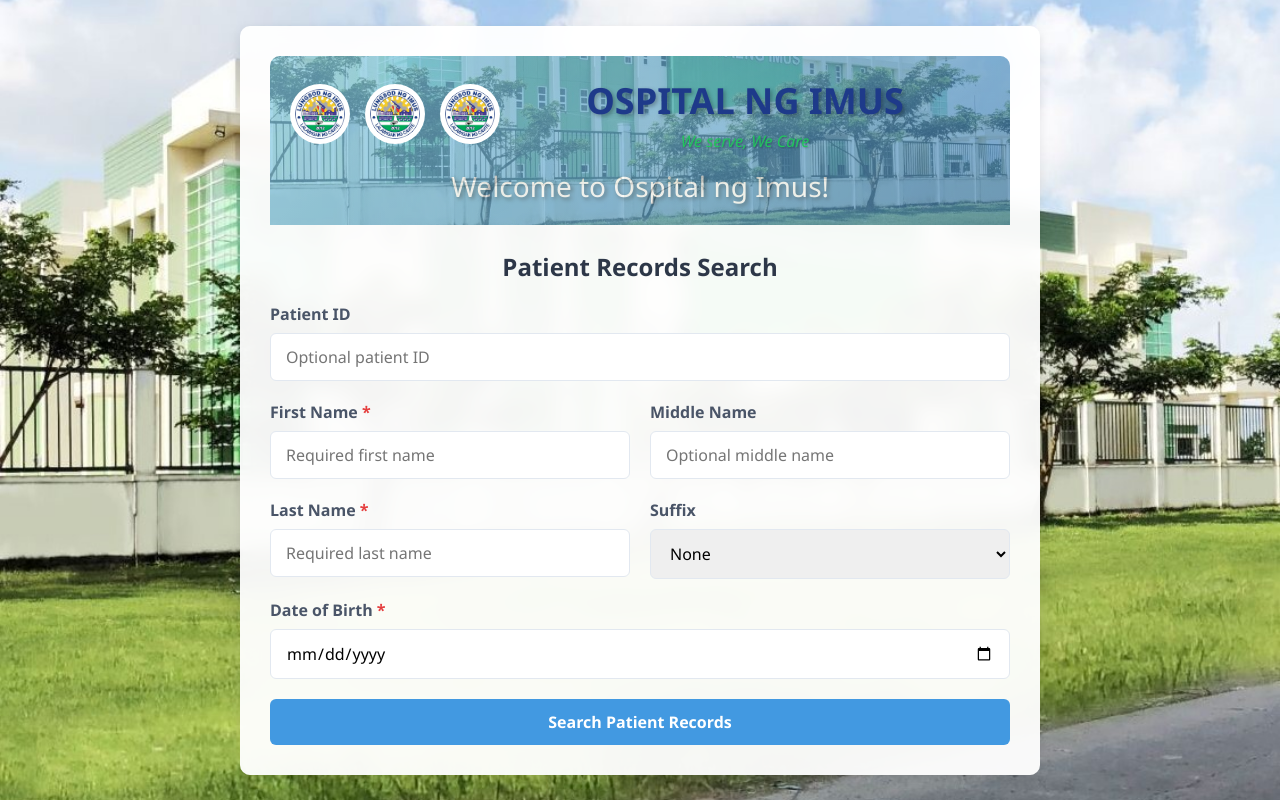
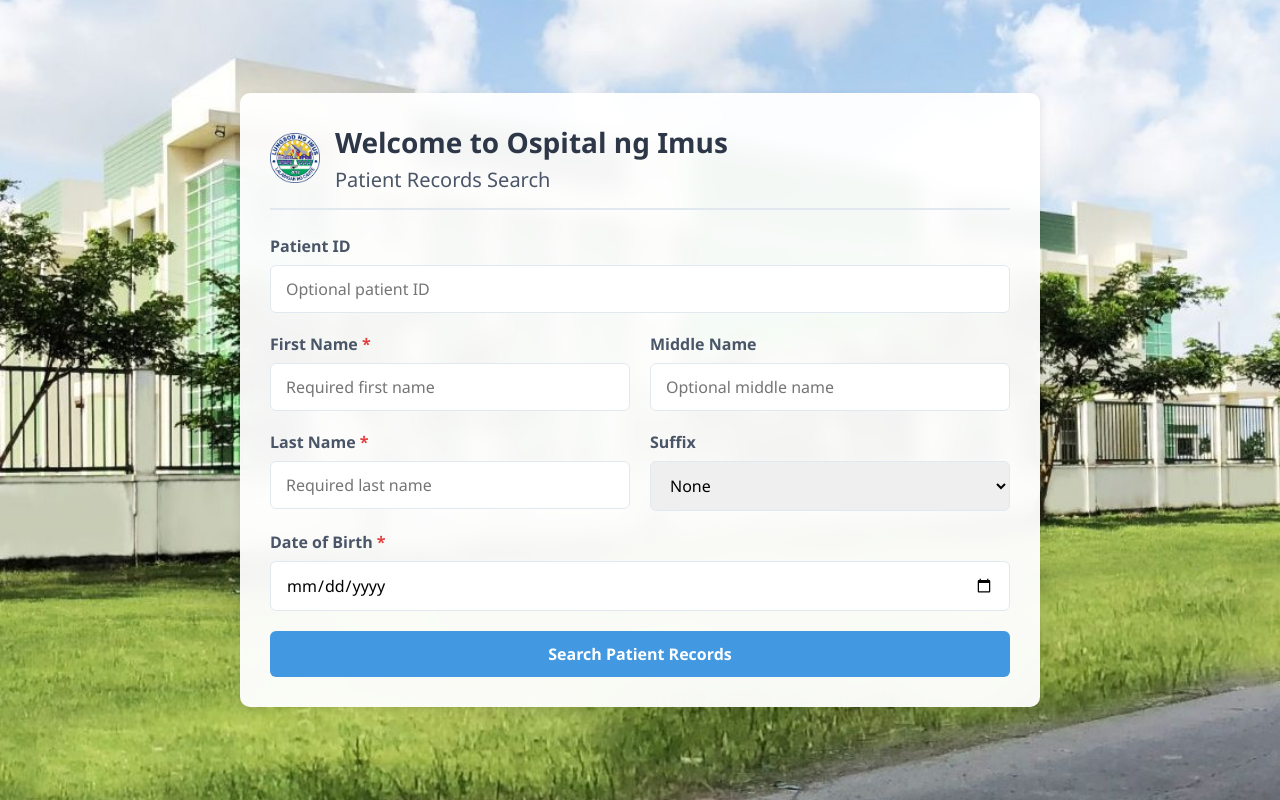
Before and after one commit to ONIProject123/ONI_Kiosk_Project, a website: page public/index.html in a window 1280 px wide. Drawn offline with Linux system fonts and the light colour scheme.

Commit message:
Updated index.html

```diff
--- a/public/index.html
+++ b/public/index.html
@@ -36,85 +36,24 @@
         }
 
         .header-container {
-            background: linear-gradient(135deg, #87CEEB 0%, #4682B4 100%);
-            color: white;
-            padding: 20px;
-            border-radius: 10px 10px 0 0;
+            display: flex;
+            align-items: center;
             margin-bottom: 25px;
-            position: relative;
-            overflow: hidden;
+            border-bottom: 2px solid #e2e8f0;
+            padding-bottom: 15px;
         }
 
-        .header-container::before {
-            content: '';
-            position: absolute;
-            top: 0;
-            left: 0;
-            right: 0;
-            bottom: 0;
-            background: url('20250709_084103.jpg') center/cover;
-            opacity: 0.3;
-            z-index: 1;
+        .header-logo {
+            width: 50px;
+            height: 50px;
+            object-fit: contain;
+            margin-right: 15px;
         }
 
-        .header-content {
-            position: relative;
-            z-index: 2;
-            display: flex;
-            align-items: center;
-            justify-content: space-between;
-        }
-
-        .logos-section {
-            display: flex;
-            align-items: center;
-            gap: 15px;
-        }
-
-        .logo {
-            width: 60px;
-            height: 60px;
-            object-fit: contain;
-            background: white;
-            border-radius: 50%;
-            padding: 5px;
-        }
-
-        .title-section {
-            text-align: center;
-            flex: 1;
-        }
-
-        .main-title {
-            font-size: 36px;
-            font-weight: bold;
-            color: #1e3a8a;
+        .header-container h1 {
+            color: #2d3748;
             margin: 0;
-            text-shadow: 2px 2px 4px rgba(0,0,0,0.3);
-        }
-
-        .tagline {
-            font-size: 16px;
-            color: #22c55e;
-            font-style: italic;
-            margin: 5px 0 0 0;
-            text-shadow: 1px 1px 2px rgba(0,0,0,0.3);
-        }
-
-        .welcome-message {
-            font-size: 28px;
-            color: white;
-            text-align: center;
-            margin: 15px 0 0 0;
-            text-shadow: 2px 2px 4px rgba(0,0,0,0.5);
-        }
-
-        .form-title {
-            text-align: center;
-            color: #2d3748;
             font-size: 24px;
-            margin: 20px 0;
-            font-weight: 600;
         }
 
         .form-group {
@@ -253,22 +192,12 @@
 <body>
     <div class="container">
         <div class="header-container">
-            <div class="header-content">
-                <div class="logos-section">
-                    <img src="Ph_seal_Imus.png" alt="Imus City Logo" class="logo">
-                    <img src="Ph_seal_Imus.png" alt="Imus Logo" class="logo">
-                    <img src="Ph_seal_Imus.png" alt="Hospital Logo" class="logo">
-                </div>
-                <div class="title-section">
-                    <h1 class="main-title">OSPITAL NG IMUS</h1>
-                    <p class="tagline">We serve, We Care</p>
-                </div>
+            <img src="Ph_seal_Imus.png" alt="Imus City Logo" class="header-logo">
+            <div>
+                <h1 style="margin: 0; font-size: 28px; color: #2d3748;">Welcome to Ospital ng Imus</h1>
+                <h2 style="margin: 5px 0 0 0; font-size: 20px; color: #4a5568; font-weight: 500;">Patient Records Search</h2>
             </div>
-            <div class="welcome-message">Welcome to Ospital ng Imus!</div>
         </div>
-
-        <h2 class="form-title">Patient Records Search</h2>
-
         <form id="searchForm">
             <div class="form-group">
                 <label for="patientId">Patient ID</label>
```
